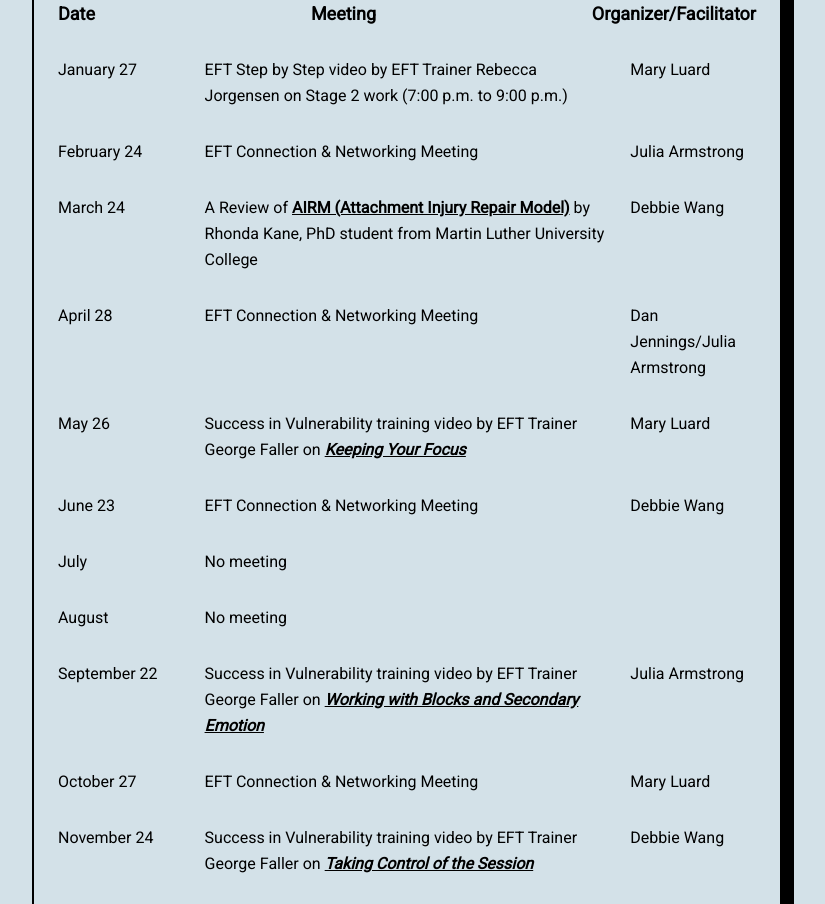
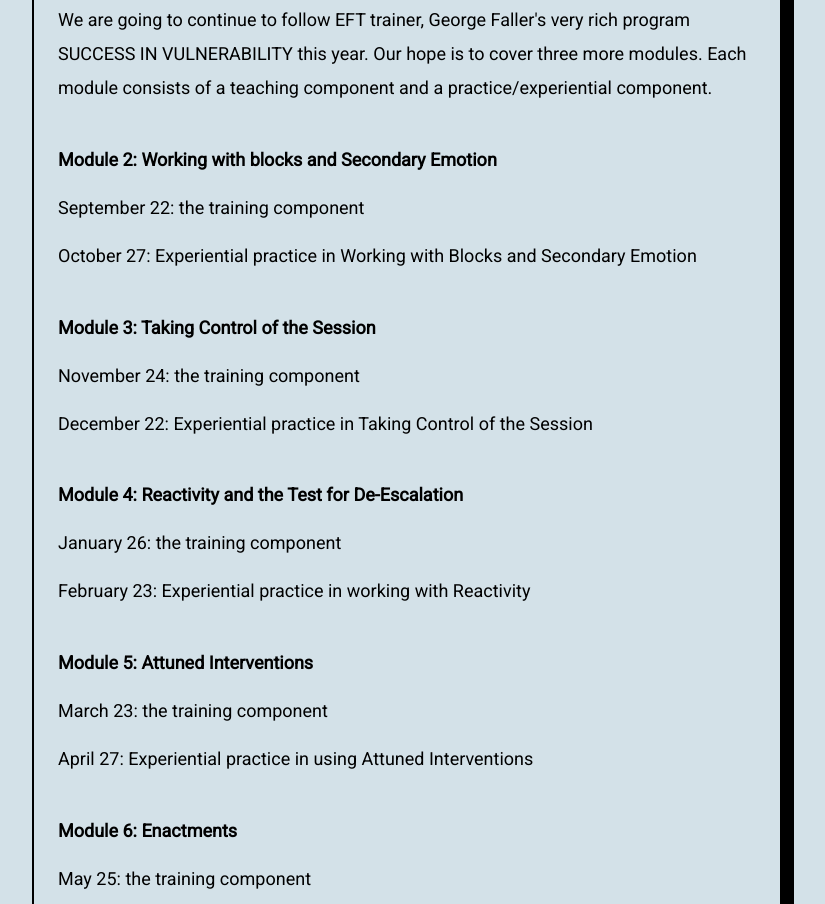
Before and after one commit to phamandrew/wreft, a website: page therapists-workshops.html in a window 1280 px wide. Shown: the part 1237-2141 px from the top of the page, without its empty margins (233-1058 px from the left). Drawn offline with nearby package versions, Linux system fonts and the light colour scheme.

Commit message:
therapists page update

```diff
--- a/therapists-workshops.html
+++ b/therapists-workshops.html
@@ -60,7 +60,7 @@
                 <p>For more information contact: <a class="email-link" href="mailto:waterlooeft@gmail.com?EFIT-TRAINING" target="_top">waterlooeft@gmail.com</a></p> -->
             <!-- </div> -->
             <div class="event">
-                <h3>EFT Core Skills Training 2021</h3>
+                <h3>EFT Core Skills Training 2021/2022 - Full</h3>
                 <p>Cambridge, Ontario</p>
                 <p>With ICEEFT Trainers <span>Gail Palmer</span> and <span>Robin Williams Blake</span>.</p>
                 <p>$470/weekend.</p>
@@ -69,26 +69,28 @@
                 <p>For more information on this training contact: <a class="email-link" href="mailto:debbie@debbiewang.com?Subject=EFT Core Skills Training Registration" target="_top">debbie@debbiewang.com</a></p>
                 <!-- <p>Click here to download -->
 
-                    <a class="email-link" target="_blank" href="http://www.torontopsychotherapist.com/cambridge_core_skills.html">
+                    <!-- <a class="email-link" target="_blank" href="http://www.torontopsychotherapist.com/cambridge_core_skills.html">
                         More Information
                         &nbsp;<i class="fas fa-chevron-right"></i>
                     </a>
                     <a class="email-link" target="_blank" href="https://docs.google.com/forms/d/1zxKsAjYTwe-hsc6it6v7EYNWcinbb396Ktts2DOUEoo/viewform?edit_requested=true">
                         Online Registration
                         &nbsp;<i class="fas fa-chevron-right"></i>
-                    </a>
+                    </a> -->
                     <!-- <a class="email-link" target="_blank" href="https://docs.google.com/forms/d/1S-wKiqSTzlFo7P_qLYdLlLghwKpyExg7qTSbKGo3wJc/viewform?edit_requested=true">
                         Registration Form
                         &nbsp;<i class="fas fa-chevron-right"></i>
                     </a> -->
                 <!-- </p> -->
+                <h4>More Information:</h4>
                 <ul>
-                    <li>Module One: January 22/23, 2021 (Steps 1-2: Assessment)</li>
-                    <li>Module Two: March 5/6, 2021 (Steps 3-4: De-Escelation)</li>
-                    <li>Module Three: April 23/24, 2021 (Steps 5-7: Withdrawer Re-Engagement)</li>
-                    <li>Module Four: June 4/5, 2021 (Steps 8-9: Pursuer Softening)</li>
+                    <li>Module One: September 10/11, 2021 (Steps 1-2: Assessment)</li>
+                    <li>Module Two: November 12/13, 2021 (Steps 3-4: De-Escelation)</li>
+                    <li>Module Three: January 21/22, 2022 (Steps 5-7: Withdrawer Re-Engagement)</li>
+                    <li>Module Four: March 4/5, 2022 (Steps 8-9: Pursuer Softening)</li>
+                    <li>Module Five: April 30, 2022 (Case Presentations)</li>
                 </ul>
-                <p>Workshops begin on Friday & Saturday 9:00 a.m. -3:30 p.m. (1/2 hour lunch)</p>
+                <p>Workshops begin on Friday & Saturday 9:00 a.m. - 3:45 p.m. (1/2 hour lunch)</p>
             </div>
             <!-- <div class="event">
                 <h3>Monthly Consultation Group with Mary</h3>
@@ -102,86 +104,36 @@
                 <p>For more information contact: <a class="email-link" href="mailto:debbie@debbiewang.com?Subject=Online Consultation Group" target="_top">debbie@debbiewang.com</a></p>
             </div> -->
             <div class="event">
-                <h3>Waterloo Region EFT Circle of Support (2021)</h3>
+                <h3>Waterloo Region EFT Circle of Support (2021/2022)</h3>
 
-                <p><strong>The meeting is scheduled on the 4th Wednesday of each month from 7:00 p.m. EST to 8:30 p.m. EST, except December meeting on the 3rd Wednesday.  Please sign up</strong> by clicking the link or contact the organizer for the month to receive your Zoom invitation to attend.</p>
+                <p><strong>The meeting is scheduled on the 4th Wednesday of each month from 7:00 p.m. EST to 8:30 p.m. EST, except December meeting on the 3rd Wednesday. Please sign up</strong> by clicking the link or contact the organizer for the month to receive your Zoom invitation to attend.</p>
 
                 <p><a class="email-link" href="https://docs.google.com/document/d/1_8eRBQ_0sbzNu_mzGa7sOo2uVDYWucbz14JB5gKizxw/edit">Sign Up Here &nbsp;<i class="fas fa-chevron-right"></i> </a></p>
 
-                <ul class="table">
-                    <li>
-                        <h4>Date</h4>
-                        <h4>Meeting</h4>
-                        <h4>Organizer/Facilitator</h4>
-                    </li>
-                    <li>
-                        <p>January 27</p>
-                        <p>EFT Step by Step video by EFT Trainer Rebecca Jorgensen on Stage 2 work (7:00 p.m. to 9:00 p.m.)</p>
-                        <p>Mary Luard</p>
-                    </li>
-                    <li>
-                        <p>February 24</p>
-                        <p>EFT Connection & Networking Meeting</p>
-                        <p>Julia Armstrong</p>
-                    </li>
+                <p>We are going to continue to follow EFT trainer, George Faller's very rich program SUCCESS IN VULNERABILITY this year.  Our hope is to cover three more modules.  Each module consists of a teaching component and a practice/experiential component.</p>
 
-                    <li>
-                        <p>March 24</p>
-                        <p>A Review of <a href="https://attachmentinjuryrepair.com/about">AIRM (Attachment Injury Repair Model)</a> by Rhonda Kane, PhD student from Martin Luther University College</p>
-                        <p>Debbie Wang</p>
-                    </li>
-                    <li>
-                        <p>April 28</p>
-                        <p>EFT Connection & Networking Meeting</p>
-                        <p>Dan Jennings/Julia Armstrong</p>
-                    </li>
+                <h4>Module 2: Working with blocks and Secondary Emotion</h4>
+                <p>September 22: the training component</p>
+                <p>October 27: Experiential practice in Working with Blocks and Secondary Emotion</p>
 
+                <h4>Module 3: Taking Control of the Session</h4>
+                <p>November 24: the training component</p>
+                <p>December 22: Experiential practice in Taking Control of the Session</p>
 
-                    <li>
-                        <p>May 26</p>
-                        <p>Success in Vulnerability training video by EFT Trainer George Faller on <i><a href="https://successinvulnerability.com/modules/">Keeping Your Focus</a></i></p>
-                        <p>Mary Luard</p>
-                    </li>
+                <h4>Module 4: Reactivity and the Test for De-Escalation</h4>
+                <p>January 26: the training component</p>
+                <p>February 23: Experiential practice in working with Reactivity</p>
 
-                    <li>
-                        <p>June 23</p>
-                        <p>EFT Connection & Networking Meeting</p>
-                        <p>Debbie Wang</p>
-                    </li>
-                    <li>
-                        <p>July</p>
-                        <p>No meeting</p>
-                        <p></p>
-                    </li>
-                    <li>
-                        <p>August</p>
-                        <p>No meeting</p>
-                        <p></p>
-                    </li>
+                <h4>Module 5: Attuned Interventions</h4>
+                <p>March 23: the training component</p>
+                <p>April 27: Experiential practice in using Attuned Interventions</p>
 
-                    <li>
-                        <p>September 22</p>
-                        <p>Success in Vulnerability training video by EFT Trainer George Faller on <i><a href="https://successinvulnerability.com/courses/module-2-working-with-blocks-and-secondary-emotion/">Working with Blocks and Secondary Emotion</a></i></p>
-                        <p>Julia Armstrong</p>
-                    </li>
-                    <li>
-                        <p>October 27</p>
-                        <p>EFT Connection & Networking Meeting</p>
-                        <p>Mary Luard</p>
-                    </li>
+                <h4>Module 6: Enactments</h4>
+                <p>May 25: the training component</p>
+                <p>June 27: Experiential practice in Using Enactments</p>
 
-                    <li>
-                        <p>November 24</p>
-                        <p>Success in Vulnerability training video by EFT Trainer George Faller on <i><a href="https://successinvulnerability.com/courses/module-3-taking-control-of-the-session/">Taking Control of the Session</a></i></p>
-                        <p>Debbie Wang</p>
-                    </li>
-                    <li>
-                        <p>December 15<br/>
-                            ***3rd Wed.</p>
-                        <p>EFT Connection & Networking Meeting</p>
-                        <p>Dan Jennings/Julia Armstrong</p>
-                    </li>
-                </ul>
+                <h4>July 27:  Community Social Gathering</h4>
+
 
                 <h4>Circle of Support: Learning & Practice</h4>
                 <p>The next "training" or "clinical" part of the EFT Circle of Support every other month starting May will be based on EFT Trainer George Faller's <i>Success in Vulnerability</i>.  George has a very particular way of approaching training and the goal of the program is to empower therapists by helping them maintain a sharper focus in session by learning to become more tactical, intentional, aware and fully engaged in the therapeutic process. Anyone who has ever experienced George's teaching knows that you will come away with a much clearer sense of what you're doing and how to do it in your couples sessions.</p>
@@ -201,22 +153,18 @@
                 <p>Debbie Wang, EFT Supervisor: <a class="email-link" href="mailto:debbie@debbiewang.com">debbie@debbiewang.com</a></p>
 
 
-
-
-
             </div>
             <div class="event">
                 <h3>Supervision with Mary Luard</h3>
-                <p>EFT Small Supervision Group</p>
-                <p>Individual and Dyad EFT Supervision in person or online</p>
                 <h4>Show-tape supervision groups:</h4>
                 <p>Monthly Tuesday group (8:30-11:30 a.m.), Cost $75.00/person for 3 hrs</p>
-                <p>Monthly Friday group (10:00-1:00 p.m.), Cost $75.00/person for 3 hrs</p>
+                <p>Monthly Wednesday group (9:00 a.m.-11:00 a.m.), Cost $75.00/person for 3 hrs</p>
+                <p>Monthly Friday group (8:30-11:30 a.m.), Cost $75.00/person for 3 hrs</p>
                 <p>For more information contact Mary Luard: <a class="email-link" href="mailto:lmaryluard@gmail.com?Supervision with Mary Luard" target="_top">lmaryluard@gmail.com</a></p>
             </div>
             <div class="event">
                 <h3>Supervision with Debbie Wang</h3>
-                <p>EFT Supervision/Consultation Group - TBD</p>
+                <p>EFT Supervision/Consultation Group - <a class="email-link" href="https://docs.google.com/forms/d/1mBB0NC_ZvEpGWKivihgKutexb06Xf69DlLaYKarq2QM/edit">More Information</a></p>
                 <p>Individual and Dyad EFT Supervision in person or online</p>
                 <p>For more information contact: <a class="email-link" href="mailto:debbie@debbiewang.com?Supervision with Debbie Wang" target="_top">debbie@debbiewang.com</a></p>
             </div>
```
